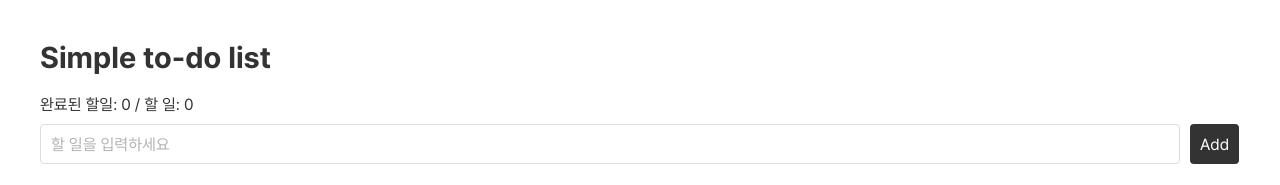
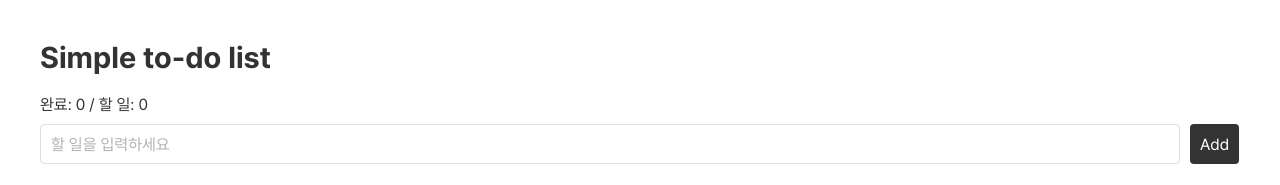
Before and after one commit to ossamuiux/vue-todo2, a Vue app: page / in a window 1280 px wide. Shown: the top 185 px of the page. Built offline with nearby package versions, Linux system fonts and the light colour scheme.

Commit message:
feat: 테스트 #3

```diff
--- a/src/App.vue
+++ b/src/App.vue
@@ -42,6 +42,11 @@ function deleteItem(id) {
   // splice(시작위치, 삭제갯수)
   data.items.splice(idx, 1);
 }
+
+function test() {
+  console.log('11');
+}
+test();
 </script>
 
 <template>
@@ -49,7 +54,7 @@ function deleteItem(id) {
     <h1>Simple to-do list</h1>
     <!-- 자바스크립트 사용시 {{  }} 사용 -->
     <div class="todo_count">
-      완료된 할일: {{ isComplete }} / 할 일: {{ totalItems }}
+      완료: {{ isComplete }} / 할 일: {{ totalItems }}
     </div>
     <div class="todo_add">
       <!-- v-on:이벤트명 이벤트 연결 디렉티브 -->
```
